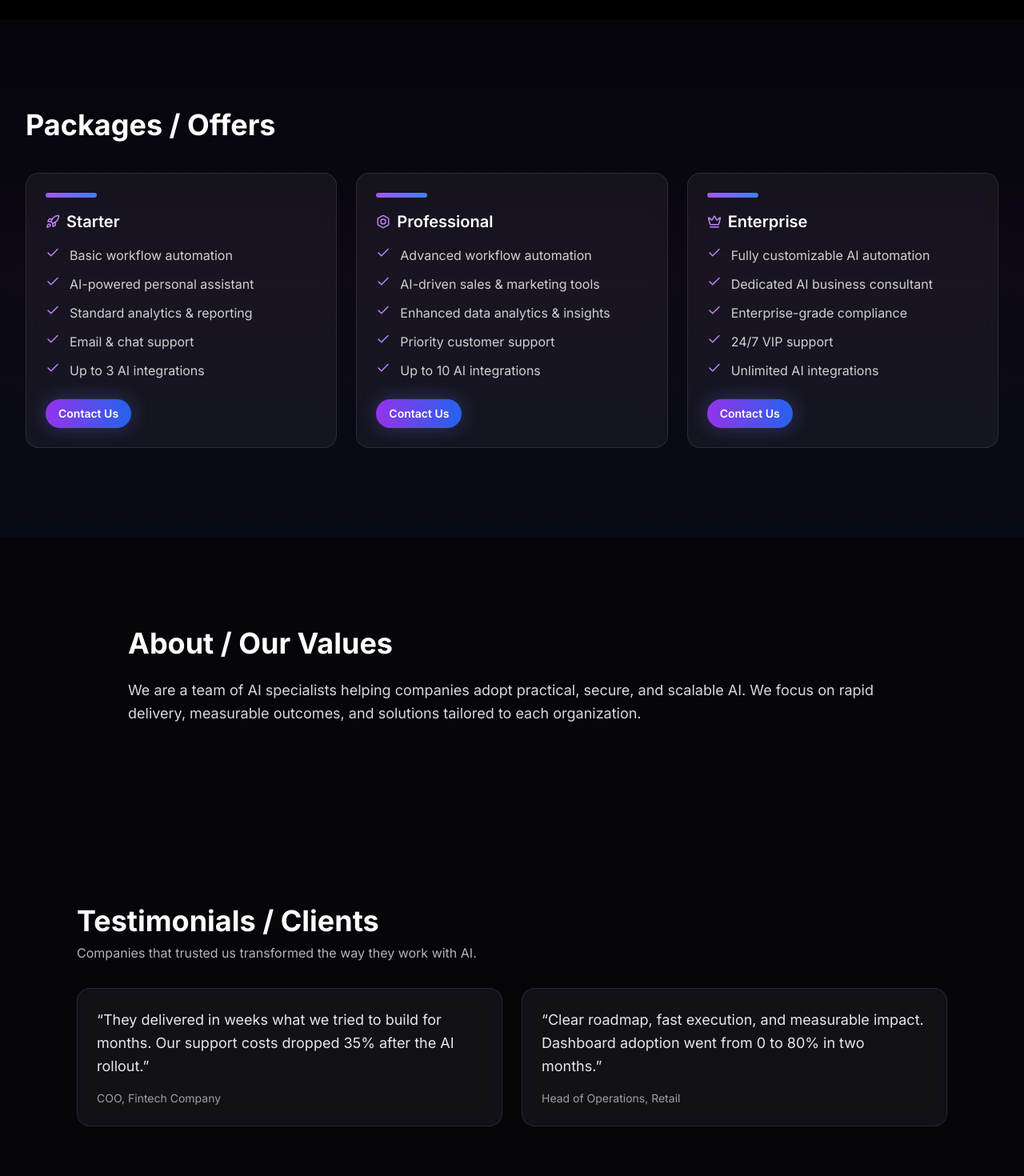
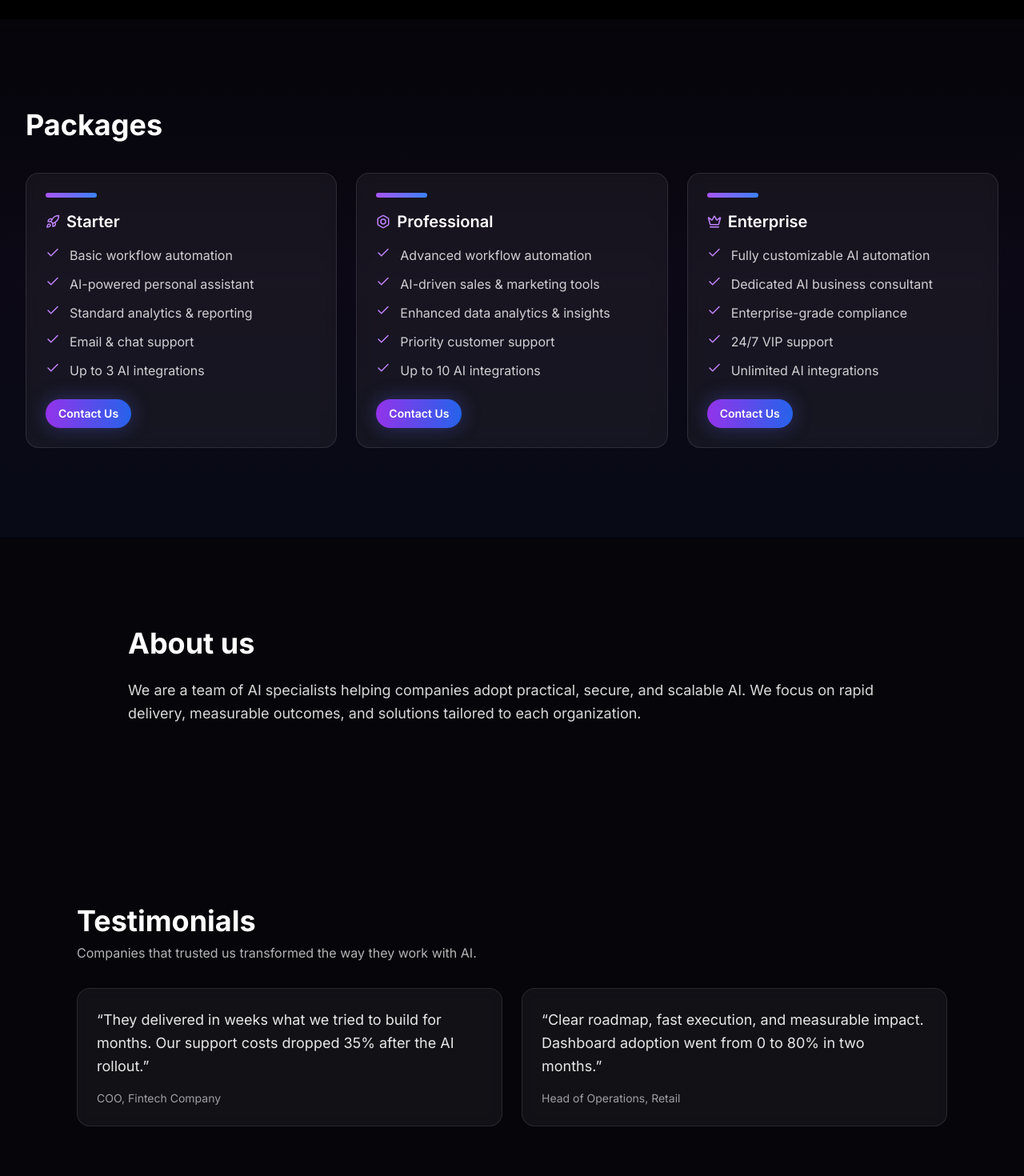
Before and after one commit to aumanu2/frontend-repo_v5rndqg2_6s07bz, a React (Vite) app: page / in a window 1280 px wide. Shown: the part 680-2150 px from the top of the page at 80% size. Built offline with nearby package versions, Linux system fonts and the light colour scheme; a web font is replaced by a local one.

Commit message:
Update project prj_v5rndqg2 - 2025-11-13T20:22:55.360Z

```diff
--- a/src/App.jsx
+++ b/src/App.jsx
@@ -14,18 +14,18 @@ const translations = {
     explorePackages: 'Explore Packages',
     heroTitle: 'Bring AI into your business',
     heroSubtitle: 'Tailored AI solutions to boost efficiency and growth.',
-    packagesTitle: 'Packages / Offers',
-    aboutTitle: 'About / Our Values',
+    packagesTitle: 'Packages',
+    aboutTitle: 'About us',
     aboutText:
       'We are a team of AI specialists helping companies adopt practical, secure, and scalable AI. We focus on rapid delivery, measurable outcomes, and solutions tailored to each organization.',
-    testimonialsTitle: 'Testimonials / Clients',
+    testimonialsTitle: 'Testimonials',
     testimonialsSubtitle:
       'Companies that trusted us transformed the way they work with AI.',
     guidesTitle:
       'Educational resources to help businesses understand and apply AI solutions.',
     guidesTeaser: 'Short reads with practical examples and checklists to get started.',
     readMore: 'Read more',
-    products: 'Products / Packages',
+    products: 'Products',
     packages: 'Packages',
     company: 'Company',
     about: 'About',
@@ -43,18 +43,18 @@ const translations = {
     explorePackages: 'Esplora i pacchetti',
     heroTitle: 'Porta l’AI nella tua azienda',
     heroSubtitle: 'Soluzioni AI su misura per aumentare efficienza e crescita.',
-    packagesTitle: 'Pacchetti / Offerte',
-    aboutTitle: 'Chi siamo / Valori',
+    packagesTitle: 'Pacchetti',
+    aboutTitle: 'Chi siamo',
     aboutText:
       'Siamo un team di specialisti AI che aiuta le aziende ad adottare soluzioni pratiche, sicure e scalabili. Puntiamo a consegne rapide, risultati misurabili e soluzioni su misura per ogni organizzazione.',
-    testimonialsTitle: 'Testimonianze / Clienti',
+    testimonialsTitle: 'Testimonianze',
     testimonialsSubtitle:
       'Le aziende che si sono affidate a noi hanno trasformato il loro modo di lavorare con l’AI.',
     guidesTitle:
       'Risorse educative per comprendere e applicare soluzioni AI in azienda.',
     guidesTeaser: 'Approfondimenti brevi con esempi pratici e checklist per iniziare.',
     readMore: 'Scopri di più',
-    products: 'Prodotti / Pacchetti',
+    products: 'Prodotti',
     packages: 'Pacchetti',
     company: 'Azienda',
     about: 'Chi siamo',
--- a/src/components/Footer.jsx
+++ b/src/components/Footer.jsx
@@ -1,5 +1,5 @@
 import React from 'react'
-import { Linkedin, Twitter, Facebook } from 'lucide-react'
+import { Linkedin, Facebook, Instagram } from 'lucide-react'
 
 export default function Footer({ t }) {
   return (
@@ -16,7 +16,6 @@ export default function Footer({ t }) {
             <h4 className="text-white font-semibold mb-3">{t('company')}</h4>
             <ul className="space-y-2 text-sm">
               <li><a href="#about" className="hover:text-white transition-colors">{t('about')}</a></li>
-              <li><a href="#" className="hover:text-white transition-colors">{t('careers')}</a></li>
               <li><a href="#" className="hover:text-white transition-colors">{t('privacy')}</a></li>
               <li><a href="#" className="hover:text-white transition-colors">{t('terms')}</a></li>
             </ul>
@@ -34,8 +33,8 @@ export default function Footer({ t }) {
               <a aria-label="LinkedIn" href="#" className="p-2 rounded-full bg-white/5 hover:bg-white/10 transition-colors">
                 <Linkedin size={18} />
               </a>
-              <a aria-label="X" href="#" className="p-2 rounded-full bg-white/5 hover:bg-white/10 transition-colors">
-                <Twitter size={18} />
+              <a aria-label="Instagram" href="https://instagram.com/skynex" target="_blank" rel="noopener noreferrer" className="p-2 rounded-full bg-white/5 hover:bg-white/10 transition-colors">
+                <Instagram size={18} />
               </a>
               <a aria-label="Facebook" href="#" className="p-2 rounded-full bg-white/5 hover:bg-white/10 transition-colors">
                 <Facebook size={18} />
```
Also changed, not shown: 1 other file (tests, documents, lock files or other folders).
